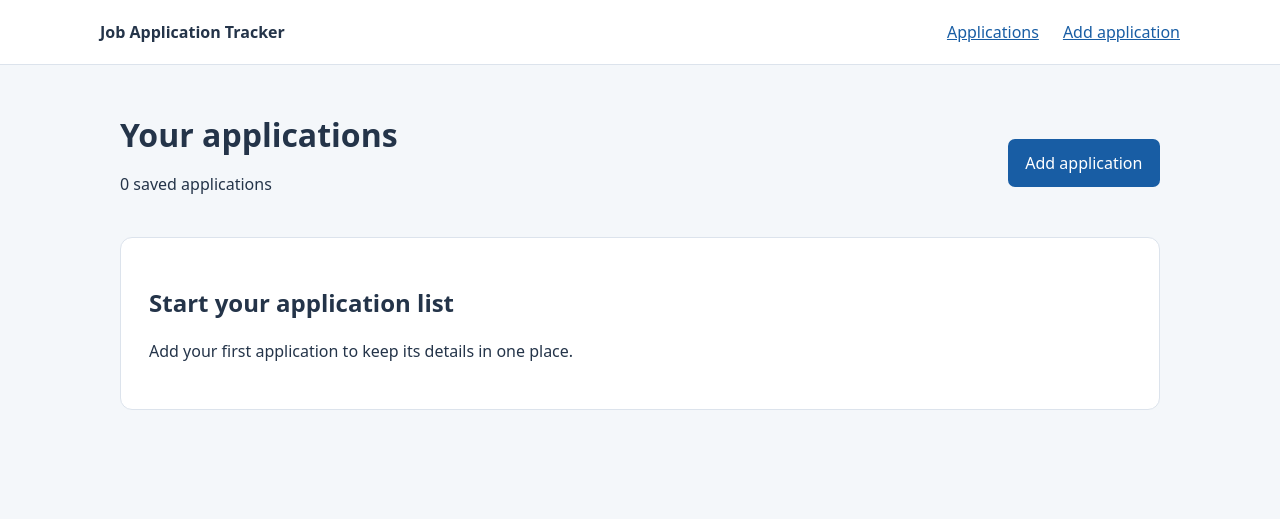
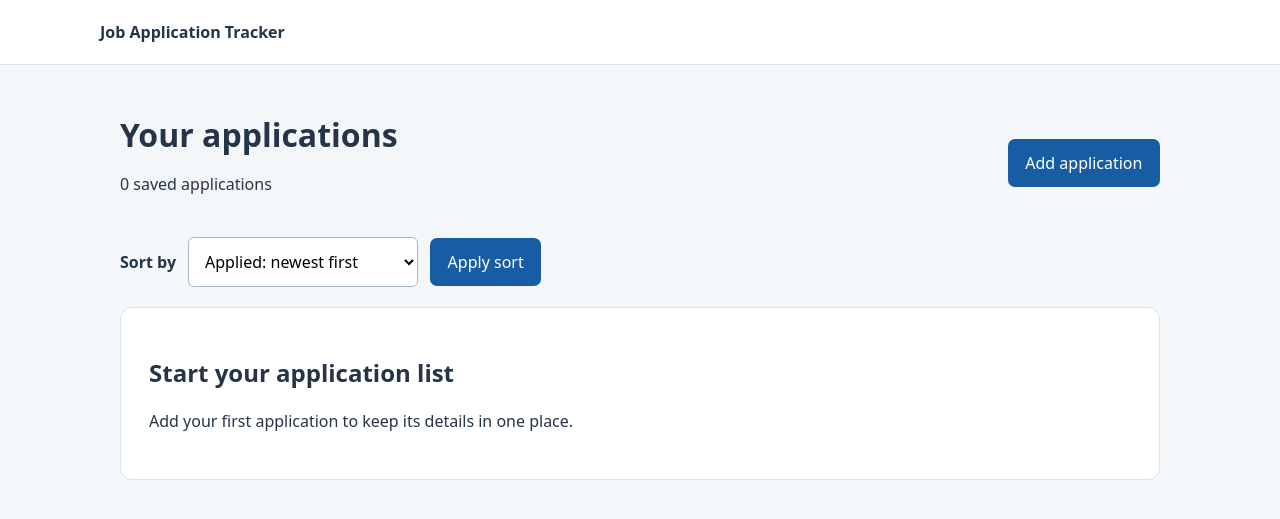
Before and after one commit to ChakiBruce/job-application-tracker, a Django app: page / in a window 1280 px wide. Shown: the top 519 px of the page. Run offline with Django 5.2, Linux system fonts and the light colour scheme; data that the repository does not hold is empty.

Commit message:
Add application sorting and simplify list navigation

```diff
--- a/applications/static/applications/style.css
+++ b/applications/static/applications/style.css
@@ -28,3 +28,7 @@
 
 .notice { background: #e8f5ed; color: #225c38; padding: 1rem; border-radius: 7px; }
 .errorlist { color: #862525; margin-top: -.75rem; margin-bottom: 1.25rem; }
+.sort-controls { display: flex; align-items: center; gap: .75rem; flex-wrap: wrap; margin-bottom: 1.25rem; }
+.sort-controls label { margin: 0; }
+.sort-controls select { width: auto; max-width: 100%; min-width: 230px; margin: 0; background: white; }
+@media (max-width: 480px) { .sort-controls select { width: 100%; min-width: 0; } }
--- a/applications/templates/applications/base.html
+++ b/applications/templates/applications/base.html
@@ -10,10 +10,6 @@
 <body>
   <header>
     <a class="brand" href="{% url 'applications:list' %}">Job Application Tracker</a>
-    <nav aria-label="Main navigation">
-      <a href="{% url 'applications:list' %}">Applications</a>
-      <a href="{% url 'applications:create' %}">Add application</a>
-    </nav>
   </header>
   <main>
     {% for message in messages %}<p class="notice" role="status">{{ message }}</p>{% endfor %}
--- a/applications/templates/applications/list.html
+++ b/applications/templates/applications/list.html
@@ -4,14 +4,29 @@
   <div><h1>Your applications</h1><p>{{ applications|length }} saved application{{ applications|length|pluralize }}</p></div>
   <a class="button" href="{% url 'applications:create' %}">Add application</a>
 </div>
+<form class="sort-controls" method="get" action="{% url 'applications:list' %}">
+  <label for="sort">Sort by</label>
+  <select id="sort" name="sort">
+    {% for value, label in sort_options %}
+    <option value="{{ value }}"{% if selected_sort == value %} selected{% endif %}>{{ label }}</option>
+    {% endfor %}
+  </select>
+  <button type="submit">Apply sort</button>
+</form>
 {% if applications %}
 <div class="table-container">
   <table>
     <caption class="sr-only">Saved job applications</caption>
-    <thead><tr><th scope="col">ID</th><th scope="col">Company</th><th scope="col">Role</th><th scope="col">Applied</th><th scope="col">Status</th><th scope="col">Actions</th></tr></thead>
+    <thead><tr><th scope="col">Company</th><th scope="col">Role</th><th scope="col">Applied</th><th scope="col">Status</th><th scope="col">Actions</th></tr></thead>
     <tbody>
       {% for application in applications %}
-      <tr><td>{{ application.id }}</td><td>{{ application.company }}</td><td>{{ application.role }}</td><td>{{ application.application_date|date:"Y-m-d" }}</td><td><span class="status">{{ application.status }}</span></td><td><a href="{% url 'applications:update_status' application.pk %}" aria-label="Update status for {{ application.company }} - {{ application.role }}">Update status</a></td></tr>
+      <tr>
+        <td>{{ application.company }}</td>
+        <td>{{ application.role }}</td>
+        <td>{{ application.application_date|date:"Y-m-d" }}</td>
+        <td><span class="status">{{ application.status }}</span></td>
+        <td><a href="{% url 'applications:update_status' application.pk %}" aria-label="Update status for {{ application.company }} - {{ application.role }}">Update status</a></td>
+      </tr>
       {% endfor %}
     </tbody>
   </table>
--- a/applications/views.py
+++ b/applications/views.py
@@ -1,4 +1,5 @@
 from django.contrib import messages
+from django.db.models.functions import Lower
 from django.shortcuts import get_object_or_404, redirect, render
 from django.utils import timezone
 from django.views.decorators.http import require_http_methods, require_safe
@@ -7,10 +8,28 @@ from .forms import ApplicationForm, ApplicationStatusForm
 from .models import Application
 
 
+SORT_OPTIONS = {
+    "date_desc": ("Applied: newest first", ("-application_date", "pk")),
+    "date_asc": ("Applied: oldest first", ("application_date", "pk")),
+    "company_asc": ("Company: A–Z", (Lower("company").asc(), "pk")),
+    "company_desc": ("Company: Z–A", (Lower("company").desc(), "pk")),
+    "role_asc": ("Role: A–Z", (Lower("role").asc(), "pk")),
+    "role_desc": ("Role: Z–A", (Lower("role").desc(), "pk")),
+    "status_asc": ("Status: A–Z", (Lower("status").asc(), "pk")),
+    "status_desc": ("Status: Z–A", (Lower("status").desc(), "pk")),
+}
+
+
 @require_safe
 def application_list(request):
+    selected_sort = request.GET.get("sort", "date_desc")
+    if selected_sort not in SORT_OPTIONS:
+        selected_sort = "date_desc"
+    ordering = SORT_OPTIONS[selected_sort][1]
     return render(request, "applications/list.html", {
-        "applications": Application.objects.all(),
+        "applications": Application.objects.order_by(*ordering),
+        "selected_sort": selected_sort,
+        "sort_options": [(value, option[0]) for value, option in SORT_OPTIONS.items()],
     })
 
 
```
Also changed, not shown: applications/tests.py (+54 -0 lines), README.md.
